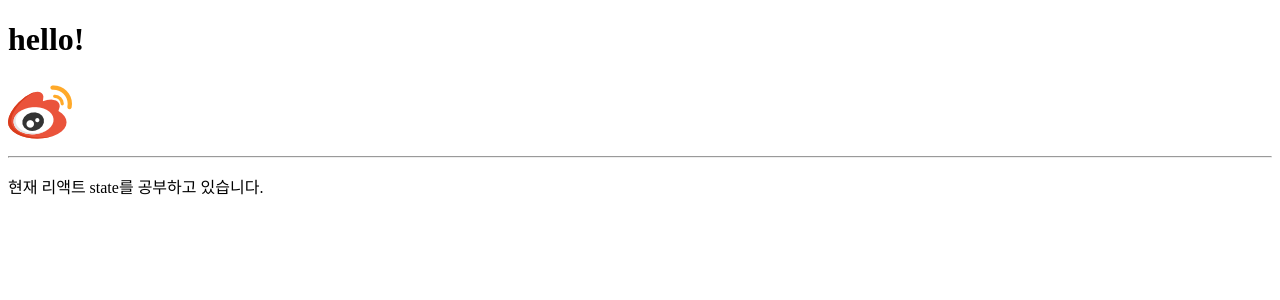
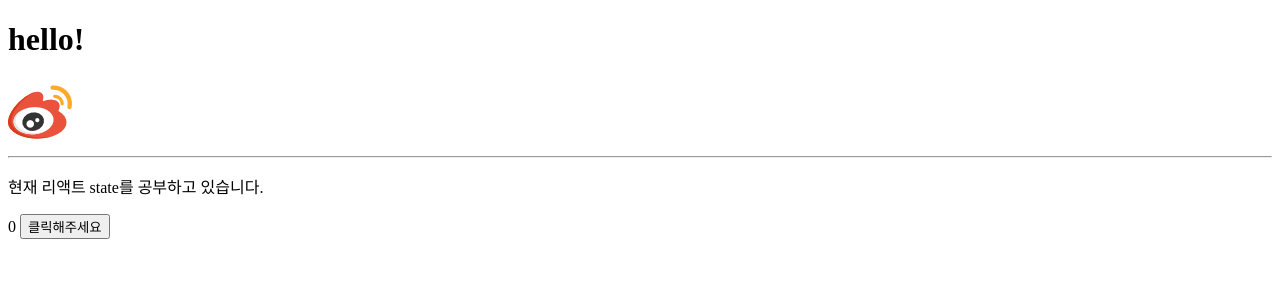
Before and after one commit to superbono/webpack-exam-setting, a React app: page / in a window 1280 px wide. Shown: the top 300 px of the page. Built offline with nearby package versions, Linux system fonts and the light colour scheme.

Commit message:
onClick 이벤트, setState

```diff
--- a/src/App.js
+++ b/src/App.js
@@ -1,14 +1,16 @@
 import React,{Component} from 'react'
 import '../src/style.css'
 import Image from '../asset/image_test.png'
-import {AppState} from './AppState'
+import {AppState} from './components/AppState'
+import {AppOnClick} from './components/AppOnClick'
 
 export class App extends Component {
 
   constructor (props) {
     super (props)
     this.state = {
-      text : 'state'
+      text : 'state',
+      num : 0
     }
   }
 
@@ -21,6 +23,9 @@ export class App extends Component {
         <AppState
           text = {this.state.text}
         />
+        <AppOnClick
+          num = {this.state.num}
+        />
       </div>
     )
   }
--- /dev/null
+++ b/src/components/AppOnClick.js
@@ -0,0 +1,35 @@
+import React, {Component} from 'react'
+
+
+export class AppOnClick extends Component {
+
+  constructor (props) {
+    super(props)
+    this.state = {
+      number : this.props.num
+    }
+  }
+
+  handleClick = (e) => {
+    let count = this.state.number
+    this.setState ( () => {
+      return {
+        number : count + 1
+      }
+    })
+  }
+
+  render () {
+    return (
+      <div className="AppOnClick">
+        <span> {` ${this.state.number} `} </span>
+        <button
+          onClick={this.handleClick}
+        >
+          클릭해주세요
+        </button>
+      </div>
+    )
+  }
+
+}
```
Also changed, not shown: src/components/AppState.js (renamed from src/AppState.js).
